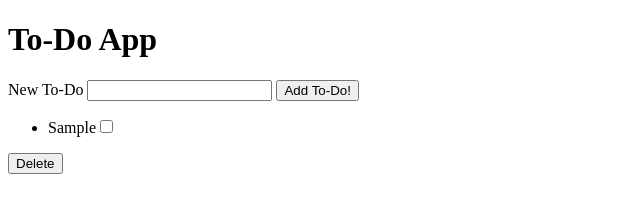
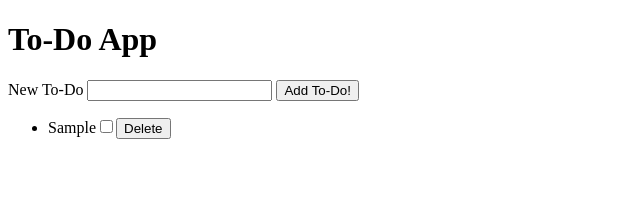
Before and after one commit to reimaginelife/to-do-app, a plain HTML site: page index.html in a window 1280 px wide. Both pictures are taken after typing "Sample" into the empty fields and a click on the button "Add To-Do!". Shown: the whole page, without its empty margins (0-640 px from the left). Drawn offline with Linux system fonts and the light colour scheme.

Commit message:
Update Changes - Final

```diff
--- a/app.js
+++ b/app.js
@@ -1,14 +1,21 @@
 function onReady() {
+  let toDos = [];
+
   const addToDoForm = document.getElementById('addToDoForm')
   const newToDoText = document.getElementById('newToDoText')
   const toDoList = document.getElementById('toDoList')
   const deleteToDo = document.getElementById('deleteToDo')
-
   addToDoForm.addEventListener('submit', event => {
     event.preventDefault();
 
     //get the newToDoText
     let title = newToDoText.value;
+
+    //create array to collect input
+
+//    toDos.push(title);
+//    console.log(toDos);
+
 
     //create a new li
     let newLi = document.createElement('li');
@@ -16,6 +23,13 @@ function onReady() {
     //create a new input
     let checkbox = document.createElement('input')
 
+
+
+
+    //delete button
+    let deleteToDo = document.createElement('button')
+
+    deleteToDo.textContent = "Delete";
 
     //set the input's type to checkbox
     checkbox.type = "checkbox";
@@ -29,17 +43,20 @@ function onReady() {
     //attach the li to the ul
     toDoList.appendChild(newLi);
 
+    //attach delete button to item
+    newLi.appendChild(deleteToDo)
+
     //empty the input
     newToDoText.value = '';
 
-    //designate checked boxes
-    let check= checkbox.checked;
+    deleteToDo.addEventListener('click', function(event) {
+      toDoList.removeChild(this.parentElement);
+    })
+
+
   });
 
-  deleteToDo.addEventListener ("click", function() {
-    removeChild(check)
-  }
-);
+
 
 }
 
--- a/index.html
+++ b/index.html
@@ -16,8 +16,6 @@
     <ul id="toDoList">
     </ul>
 
-    <button id="deleteToDo">Delete</button>
-
   <script src="app.js"></script>
   </body>
 </html>
```
